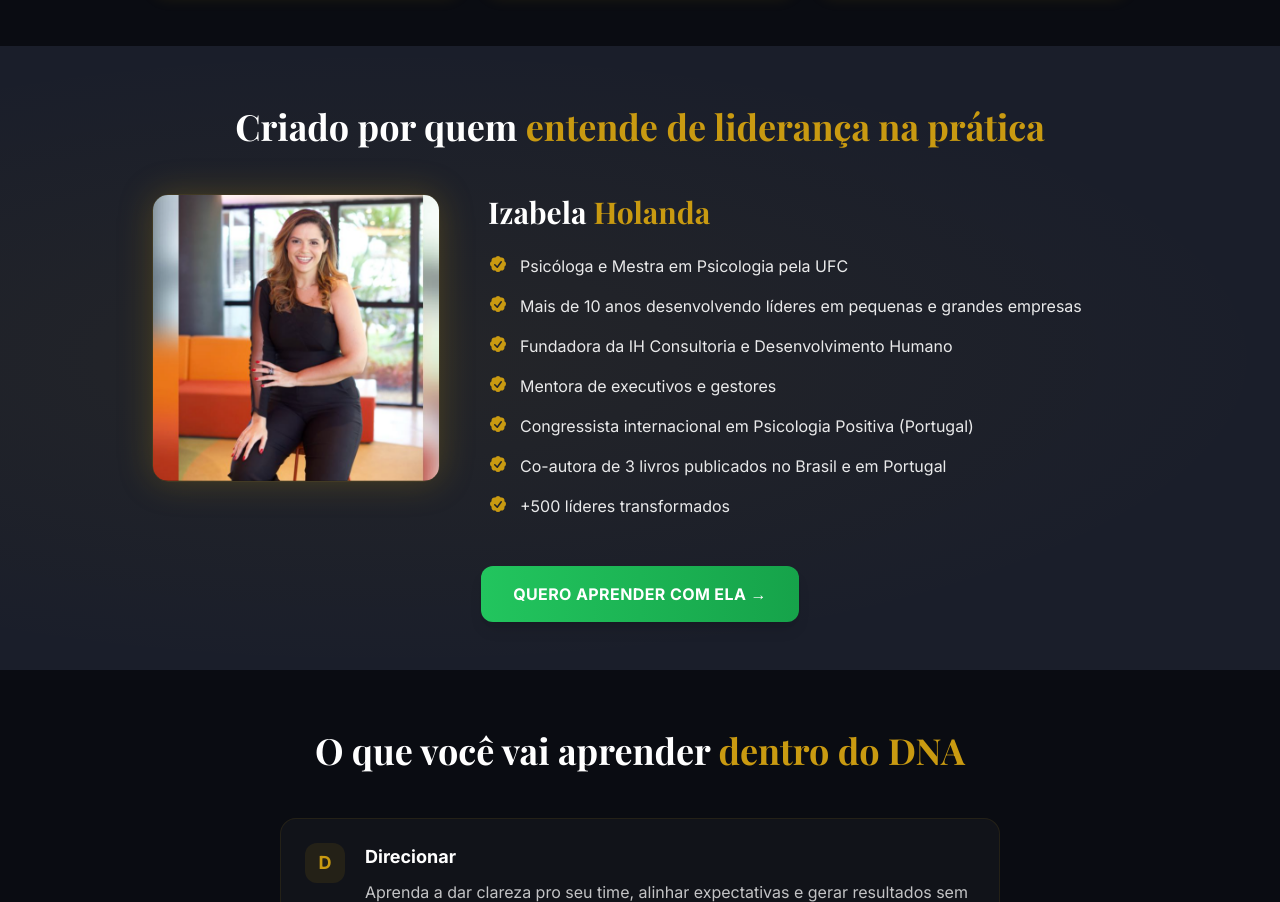
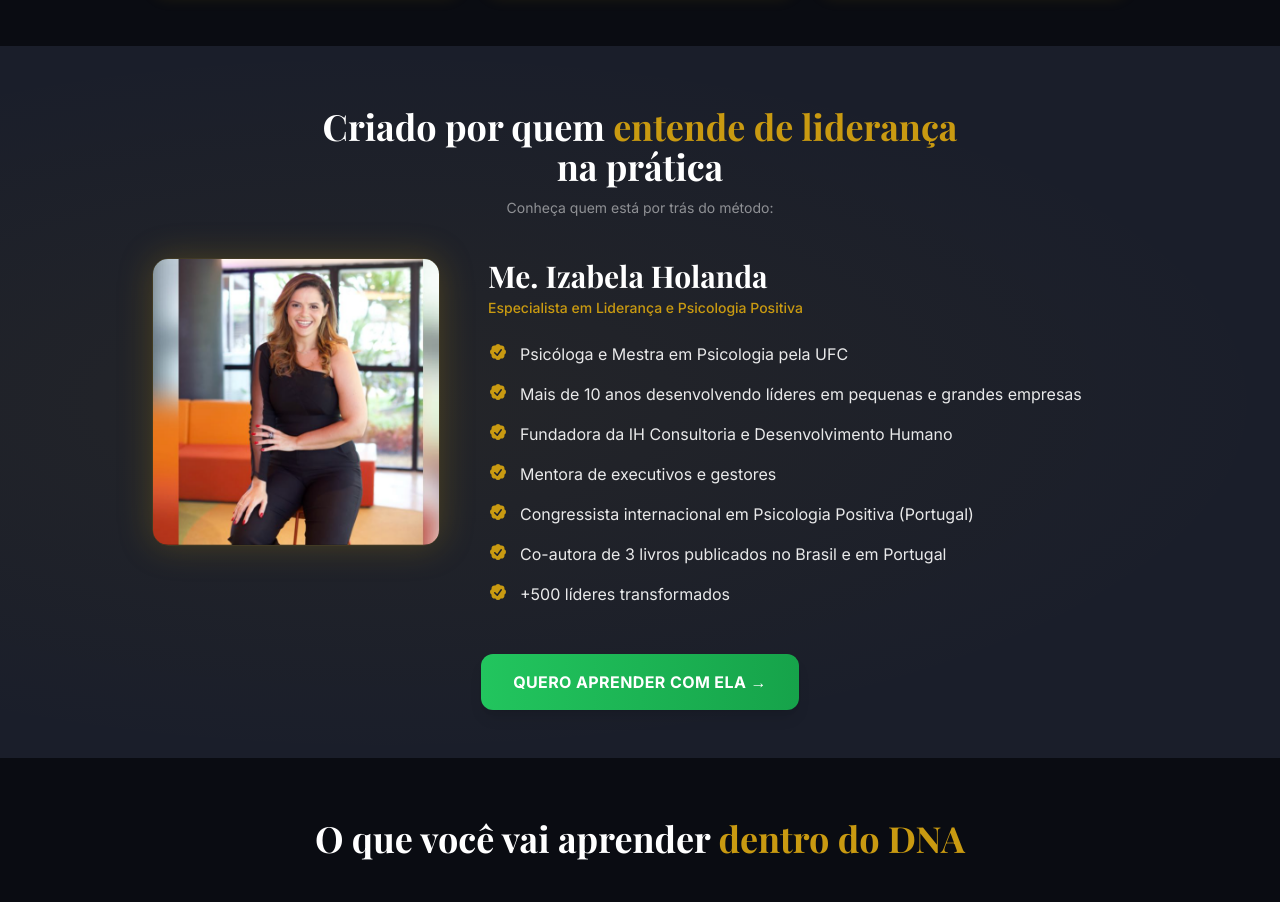
Before and after one commit to techfranca/IZA_DNA-da-Lideranca, a Next.js app: page / in a window 1280 px wide. Shown: the part 2132-3034 px from the top of the page. Built offline with nearby package versions, Linux system fonts and the light colour scheme.

Commit message:
redesign sessao autoridade

```diff
--- a/src/app/page.tsx
+++ b/src/app/page.tsx
@@ -280,10 +280,14 @@ export default function Home() {
 
           <SectionTitle>
             Criado por quem{" "}
-            <span className="text-gold">entende de liderança na prática</span>
+            <span className="text-gold">entende de liderança</span>
+            <br />na prática
           </SectionTitle>
+          <p className="mt-3 text-center text-sm text-white/50">
+            Conheça quem está por trás do método:
+          </p>
 
-          <div className="mt-12 flex flex-col items-center gap-12 md:flex-row md:items-start">
+          <div className="mt-10 flex flex-col items-center gap-12 md:flex-row md:items-start">
             <div className="relative shrink-0">
               <div className="glow-ring h-72 w-72 overflow-hidden rounded-2xl border border-gold/20">
                 <img
@@ -299,8 +303,11 @@ export default function Home() {
                 className="text-2xl font-bold text-white md:text-3xl"
                 style={{ fontFamily: "var(--font-playfair), serif" }}
               >
-                Izabela <span className="text-gold">Holanda</span>
+                Me. Izabela Holanda
               </h3>
+              <p className="mt-1 text-sm font-medium text-gold">
+                Especialista em Liderança e Psicologia Positiva
+              </p>
 
               <div className="mt-6 space-y-4">
                 {[
```
